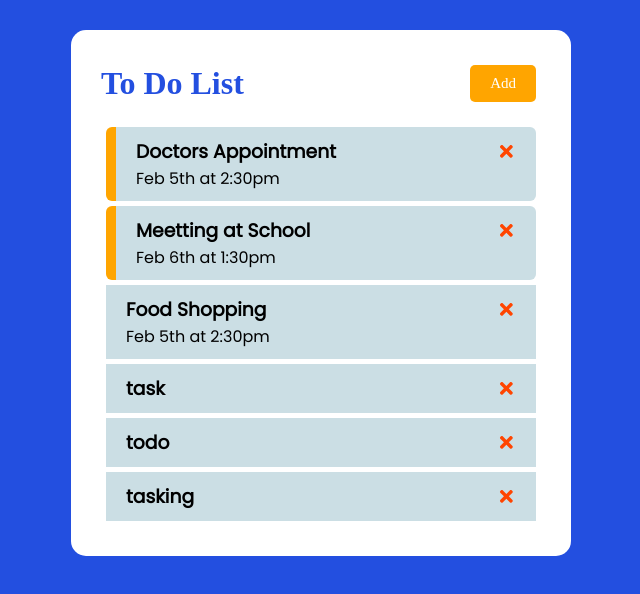
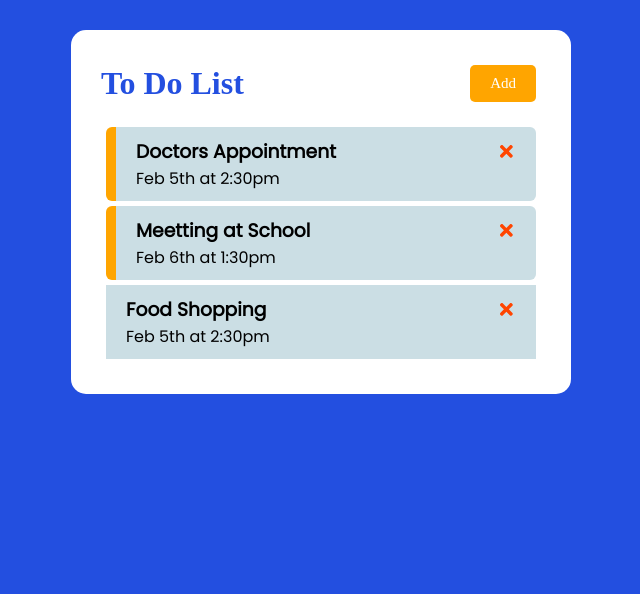
Before and after one commit to Belgotech/Basic-Crude-Application, a React (Vite) app: page / in a window 1280 px wide. Shown: the top 594 px of the page, without its empty margins (319-959 px from the left). Built offline with nearby package versions, Linux system fonts and the light colour scheme; data requests are answered from the project's data file.

Commit message:
App Update

```diff
--- a/db.json
+++ b/db.json
@@ -17,24 +17,6 @@
       "text": "Food Shopping",
       "day": "Feb 5th at 2:30pm",
       "reminder": false
-    },
-    {
-      "text": "task",
-      "day": "",
-      "reminder": false,
-      "id": 5
-    },
-    {
-      "text": "todo",
-      "day": "",
-      "reminder": false,
-      "id": 6
-    },
-    {
-      "text": "tasking",
-      "day": "",
-      "reminder": false,
-      "id": 7
     }
   ]
 }
--- a/src/App.jsx
+++ b/src/App.jsx
@@ -42,7 +42,7 @@ function App() {
       body: JSON.stringify(task)
     })
 
-    const data = res.json
+    const data = await res.json
     setTasks([...tasks, data])
     // const id = Math.floor(Math.random() * 10000) + 1;
     // const newTask = { id, ...task };
--- a/src/components/AddTask.jsx
+++ b/src/components/AddTask.jsx
@@ -34,7 +34,7 @@ const AddTask = ({onAdd}) => {
       <div className="form-control">
         <label>Day</label>
         <input
-          type="date"
+          type="date, time"
           placeholder="Add Day & Time"
           value={day}
           onChange={(e) => setDay(e.target.value)}
```
